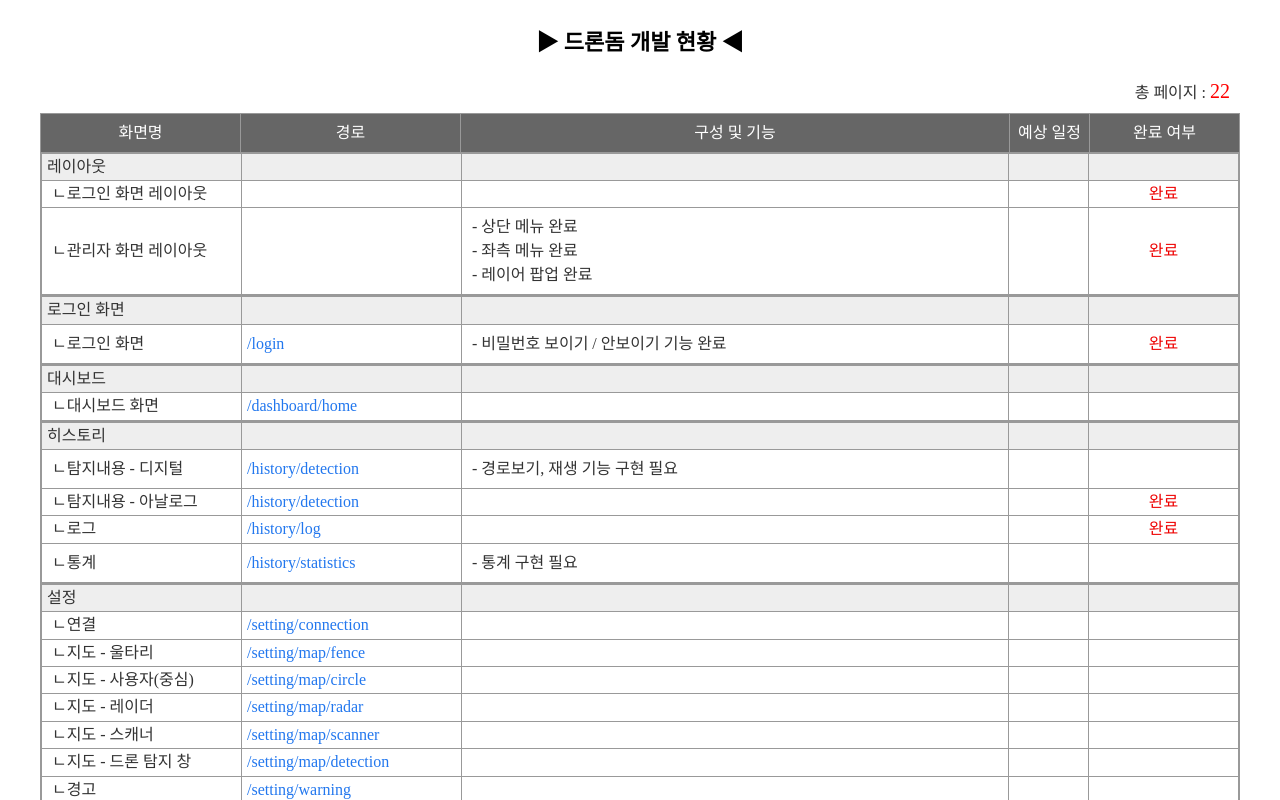
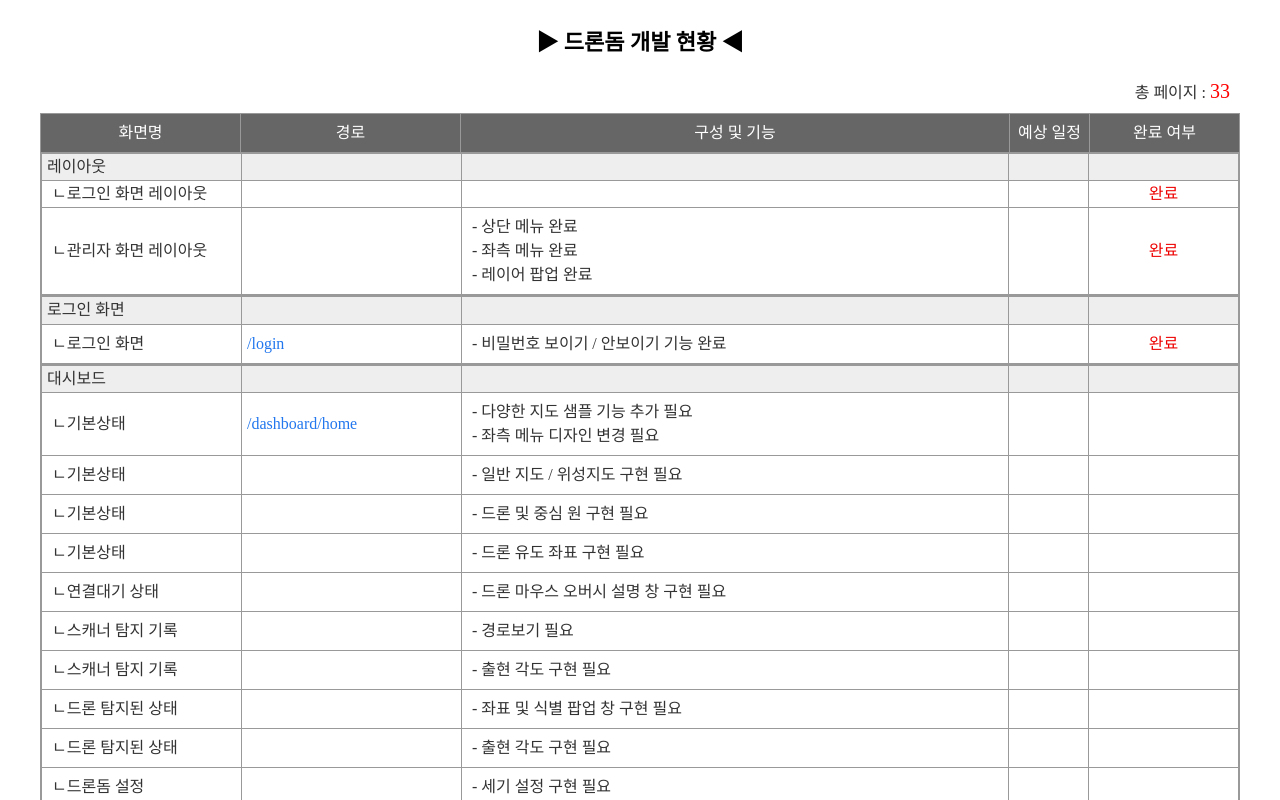
Before and after one commit to frontchoi/schedule, a React (Create React App) app: page / in a window 1280 px wide. Shown: the top 800 px of the page. Built offline with nearby package versions, Linux system fonts and the light colour scheme; a web font is replaced by a local one.

Commit message:
23.08.16 - 하단 패딩 추가

```diff
--- a/src/css/index.scss
+++ b/src/css/index.scss
@@ -55,6 +55,7 @@ table {
     word-wrap: break-word;
 }
 .App {
+    padding-bottom: 40px;
     text-align: center;
     & > * {
         max-width: 1200px;
--- a/src/data/dronDome.js
+++ b/src/data/dronDome.js
@@ -40,9 +40,79 @@ export const dronDome = {
             path: '/dashboard',
             pageList: [
                 {
-                    pageName: '대시보드 화면',
-                    detail: [],
+                    pageName: '기본상태',
+                    detail: ['다양한 지도 샘플 기능 추가 필요', '좌측 메뉴 디자인 변경 필요'],
                     link: '/dashboard/home',
+                    day: '',
+                    end: '',
+                },
+                {
+                    pageName: '기본상태',
+                    detail: ['일반 지도 / 위성지도 구현 필요'],
+                    link: '',
+                    day: '',
+                    end: '',
+                },
+                {
+                    pageName: '기본상태',
+                    detail: ['드론 및 중심 원 구현 필요'],
+                    link: '',
+                    day: '',
+                    end: '',
+                },
+                {
+                    pageName: '기본상태',
+                    detail: ['드론 유도 좌표 구현 필요'],
+                    link: '',
+                    day: '',
+                    end: '',
+                },
+                {
+                    pageName: '연결대기 상태',
+                    detail: ['드론 마우스 오버시 설명 창 구현 필요'],
+                    link: '',
+                    day: '',
+                    end: '',
+                },
+                {
+                    pageName: '스캐너 탐지 기록',
+                    detail: ['경로보기 필요'],
+                    link: '',
+                    day: '',
+                    end: '',
+                },
+                {
+                    pageName: '스캐너 탐지 기록',
+                    detail: ['출현 각도 구현 필요'],
+                    link: '',
+                    day: '',
+                    end: '',
+                },
+                {
+                    pageName: '드론 탐지된 상태',
+                    detail: ['좌표 및 식별 팝업 창 구현 필요'],
+                    link: '',
+                    day: '',
+                    end: '',
+                },
+                {
+                    pageName: '드론 탐지된 상태',
+                    detail: ['출현 각도 구현 필요'],
+                    link: '',
+                    day: '',
+                    end: '',
+                },
+                {
+                    pageName: '드론돔 설정',
+                    detail: ['세기 설정 구현 필요'],
+                    link: '',
+                    day: '',
+                    end: '',
+                },
+                {
+                    pageName: '드론 관련 팝업',
+                    detail: ['총 7개 구현 필요 및 관계 설정 필요'],
+                    link: '',
                     day: '',
                     end: '',
                 },
@@ -54,7 +124,14 @@ export const dronDome = {
             pageList: [
                 {
                     pageName: '탐지내용 - 디지털',
-                    detail: ['경로보기, 재생 기능 구현 필요'],
+                    detail: ['경로보기 구현 필요'],
+                    link: '/history/detection',
+                    day: '',
+                    end: '',
+                },
+                {
+                    pageName: '탐지내용 - 디지털',
+                    detail: ['재생 기능 구현 필요'],
                     link: '/history/detection',
                     day: '',
                     end: '',
```
